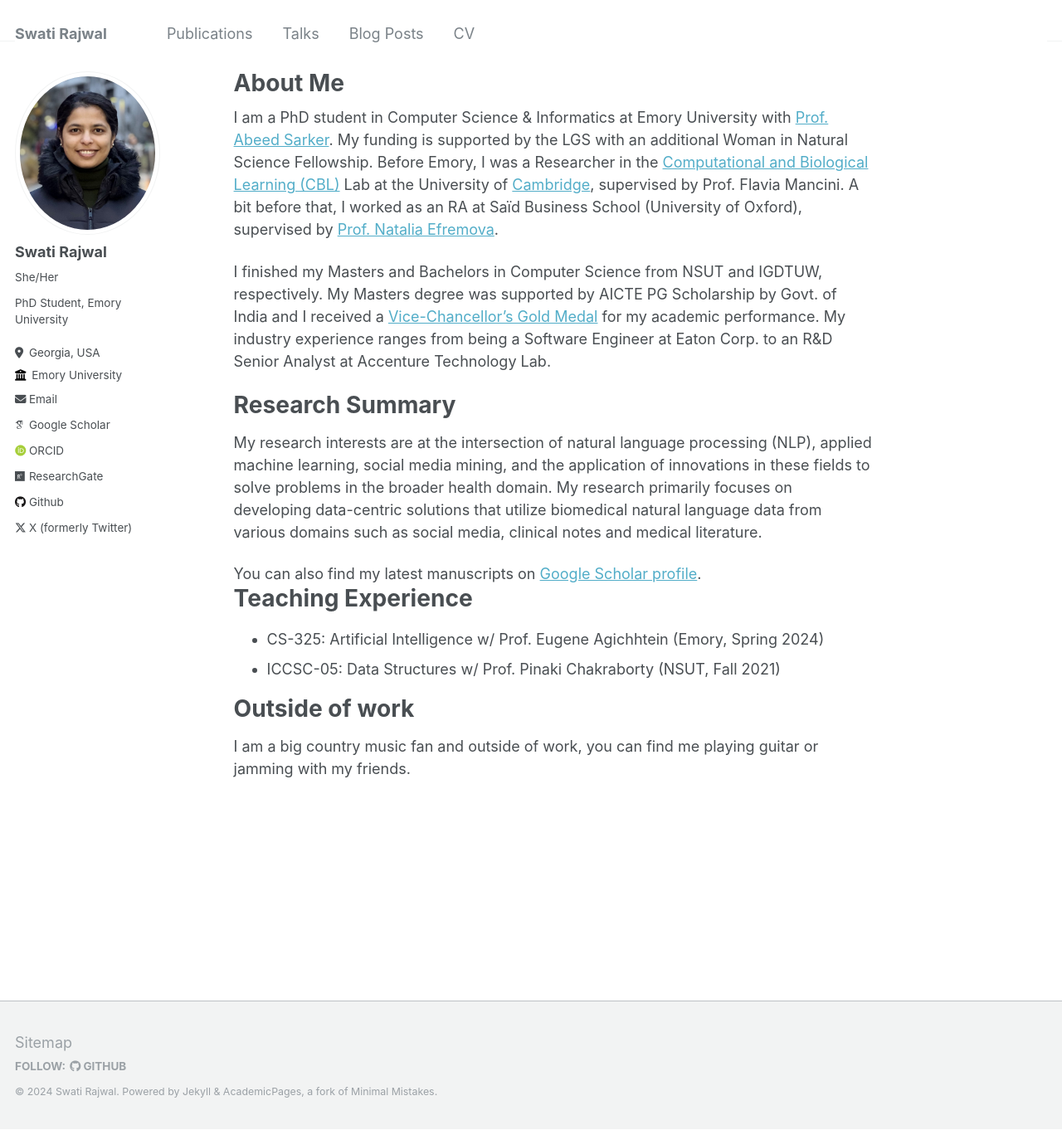
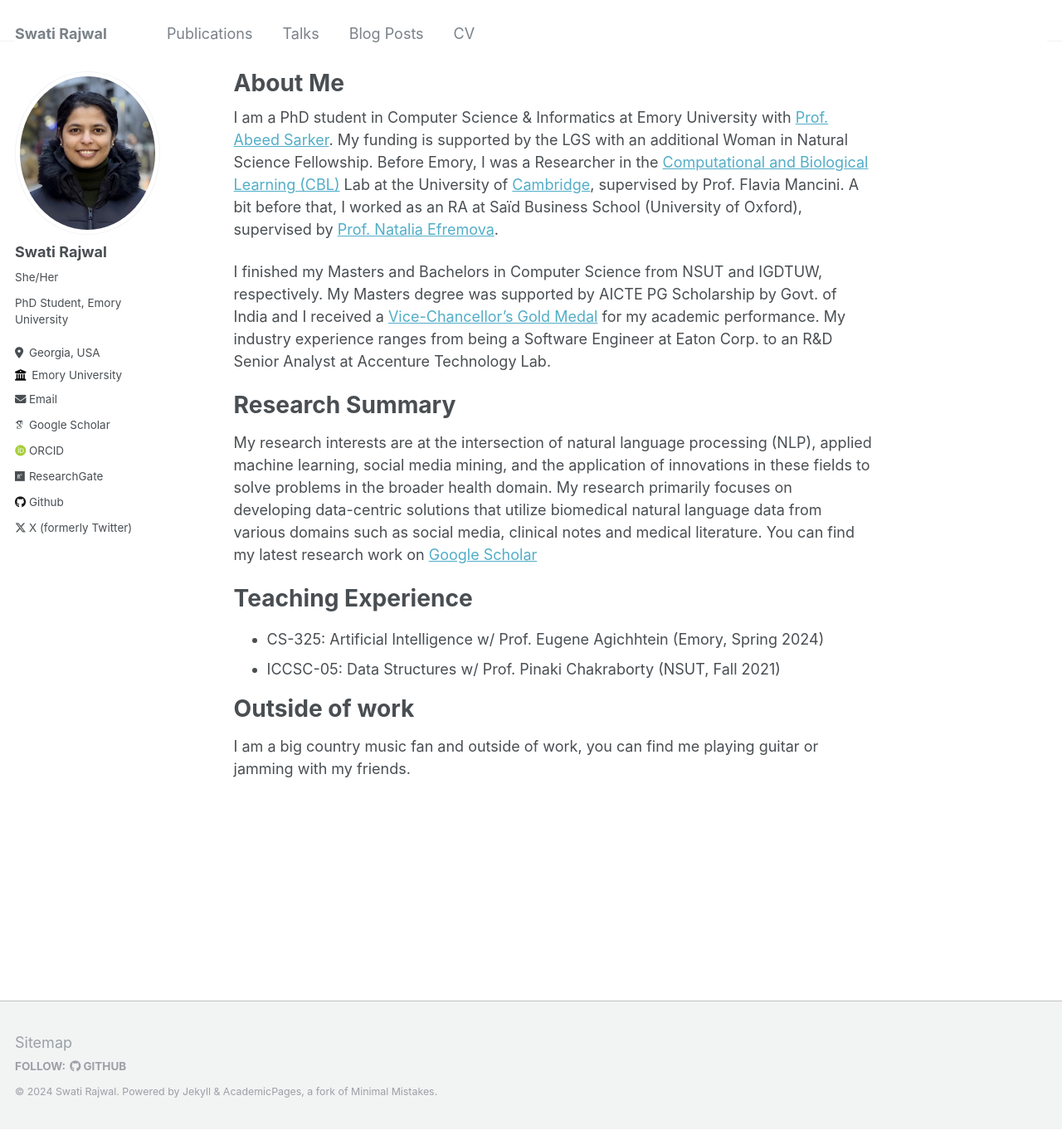
Before and after one commit to swati-rajwal/swati-rajwal.github.io, a Jekyll site: the page built from _pages/about.md, in a window 1280 px wide and 1362 px high. Shown: the whole window at 83% size. Built offline with Jekyll 4.4.1, drawn with Linux system fonts in a browser that asks for light colours; some web fonts are replaced.

Commit message:
Update about.md

```diff
--- a/_pages/about.md
+++ b/_pages/about.md
@@ -12,9 +12,7 @@ I am a PhD student in Computer Science & Informatics at Emory University with <a
 I finished my Masters and Bachelors in Computer Science from NSUT and IGDTUW, respectively. My Masters degree was supported by AICTE PG Scholarship by Govt. of India and I received a <a href="https://www.linkedin.com/feed/update/urn:li:activity:7108505289506627584/" target="_blank">Vice-Chancellor's Gold Medal</a> for my academic performance. My industry experience ranges from being a Software Engineer at Eaton Corp. to an R&D Senior Analyst at Accenture Technology Lab.
 
 # Research Summary
-My research interests are at the intersection of natural language processing (NLP), applied machine learning, social media mining, and the application of innovations in these fields to solve problems in the broader health domain. My research primarily focuses on developing data-centric solutions that utilize biomedical natural language data from various domains such as social media, clinical notes and medical literature. {% if site.author.googlescholar %}
-  <div class="wordwrap">You can also find my latest manuscripts on <a href="{{site.author.googlescholar}}" target="_blank">Google Scholar profile</a>.</div>
-{% endif %}
+My research interests are at the intersection of natural language processing (NLP), applied machine learning, social media mining, and the application of innovations in these fields to solve problems in the broader health domain. My research primarily focuses on developing data-centric solutions that utilize biomedical natural language data from various domains such as social media, clinical notes and medical literature. You can find my latest research work on <a href="https://scholar.google.com/citations?user=6AfEraYAAAAJ&hl=en&inst=15365353816232672843" target="_blank">Google Scholar</a>
 
 # Teaching Experience
 * CS-325: Artificial Intelligence w/ Prof. Eugene Agichhtein (Emory, Spring 2024)
```
